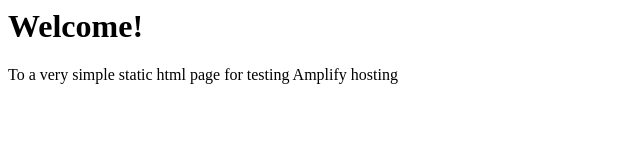
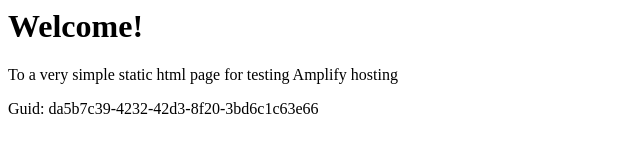
Before and after one commit to aws-aemilia-sin/Github-PR-Commit-Integration-Test-DoNotTouch-v0-preprod-ap-southeast-1, a website: page src/index.html in a window 1280 px wide. Shown: the whole page, without its empty margins (0-640 px from the left). Drawn offline with Linux system fonts and the light colour scheme.

Commit message:
commit from integ tests

```diff
--- a/src/index.html
+++ b/src/index.html
@@ -1,3 +1,5 @@
+
+
 <html lang="en">
 
 <head>
@@ -10,6 +12,6 @@
 <body>
     <h1>Welcome!</h1>
     <p>To a very simple static html page for testing Amplify hosting</p>
-</body>
+    <p>Guid: da5b7c39-4232-42d3-8f20-3bd6c1c63e66</p></body>
 
 </html>
```
